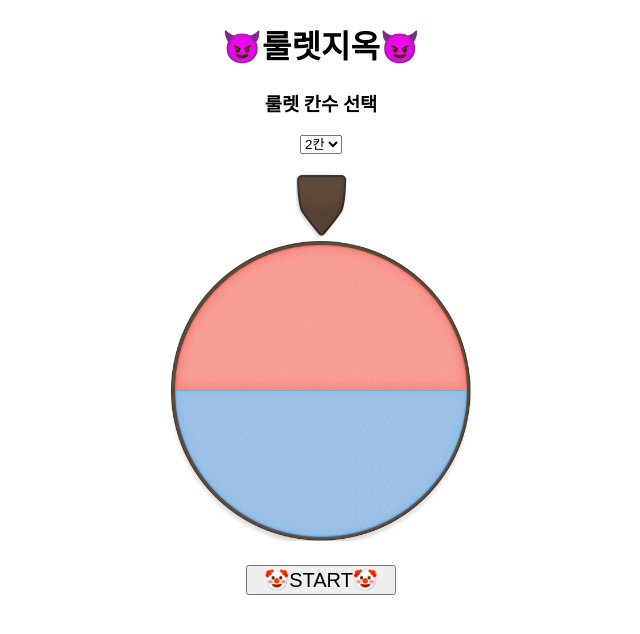
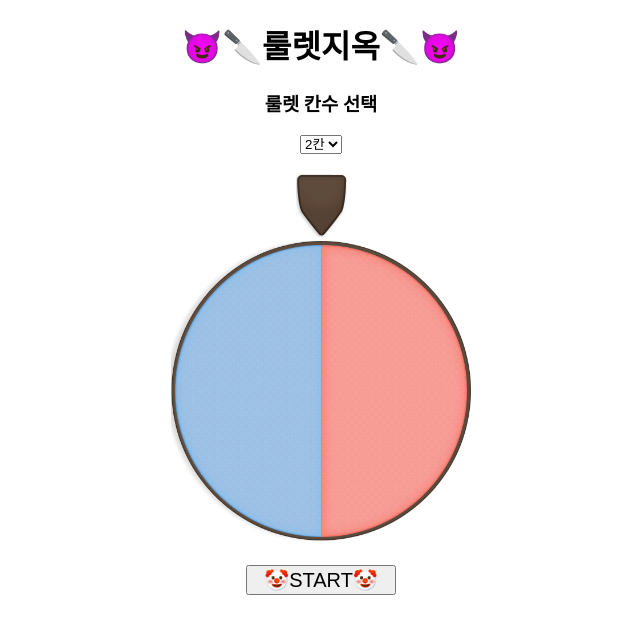
Before and after one commit to Byeoleta/Roulette-Project, a plain HTML site: page Roulette3.html in a window 1280 px wide. Both pictures are taken after a click on the button "🤡START🤡". Shown: the whole page, without its empty margins (319-959 px from the left). Drawn offline with Linux system fonts and the light colour scheme.

Commit message:
alert 내에 값 넣을 수 있는 토대 쌓음

```diff
--- a/Roulette.js
+++ b/Roulette.js
@@ -17,11 +17,9 @@ function rotateRoulette() {
   let rouletteSize = changeBg.selectedIndex + 2;
   let arc = 360 / rouletteSize;
   /** 기본으로 돌아가는 바퀴수 */
-  let defaultNum = 360 * 8;
+  let defaultNum = 360 * 9;
   /** 랜덤한 위치에서 멈추는 함수 */
   let totalNum = Math.random() * defaultNum + defaultNum;
-  /** 마지막 룰렛에서 멈추는 함수 */
-  let lastNum = arc + defaultNum;
 
   let index = changeBg.selectedIndex;
   let orderDefault = index + 2;
@@ -39,18 +37,18 @@ function rotateRoulette() {
   /** 6번째 칸 당첨 */
   let Num6 = defaultNum + arc * (orderDefault - 5);
 
-  // rotateImage.style.transform = "rotate(" + lastNum + "deg)";
-  rotateImage.style.transform = "rotate(" + Num3 + "deg)";
-  // rotateImage.style.transform = "rotate(2900deg)";
+  let testNum = defaultNum + arc * orderDefault + arc / 2;
+
+  rotateImage.style.transform = "rotate(" + testNum + "deg)";
   rotateImage.style.transition = "transform 1s";
 }
 
 /** 룰렛 실행하는 함수 */
 function final() {
   rotateRoulette();
-  //   alert("test");
+  let nu = changeBg.selectedIndex + 2;
   setTimeout(() => {
-    alert("💜당첨되셨습니다💜"), 1000;
+    alert(`두근두근 ${nu} 에 당첨되었습니다.`), 1000;
   }, 1500);
 }
 
--- a/Roulette3.html
+++ b/Roulette3.html
@@ -4,12 +4,12 @@
     <meta charset="UTF-8" />
     <meta http-equiv="X-UA-Compatible" content="IE=edge" />
     <meta name="viewport" content="width=device-width, initial-scale=1.0" />
-    <title>룰렛지옥</title>
+    <title>🔪😈룰렛지옥😈🔪</title>
     <link rel="stylesheet" href="Roulette.css" />
   </head>
   <body>
     <div class="roulette-container">
-      <h1>😈룰렛지옥😈</h1>
+      <h1>😈🔪룰렛지옥🔪😈</h1>
       <form class="roulette-options">
         <h3>룰렛 칸수 선택</h3>
         <select name="칸 수" id="changeBg">
```
Also changed, not shown: 1 other file.
